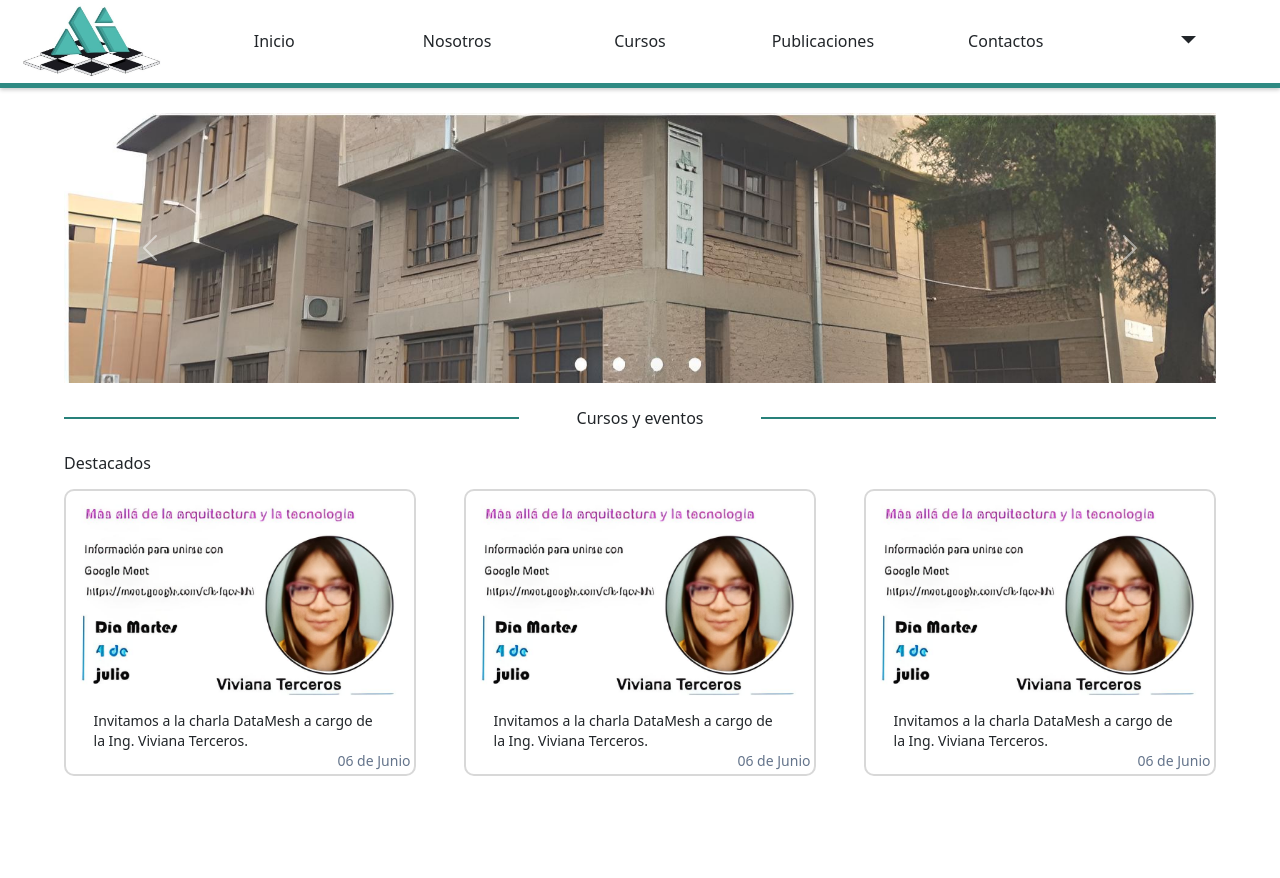
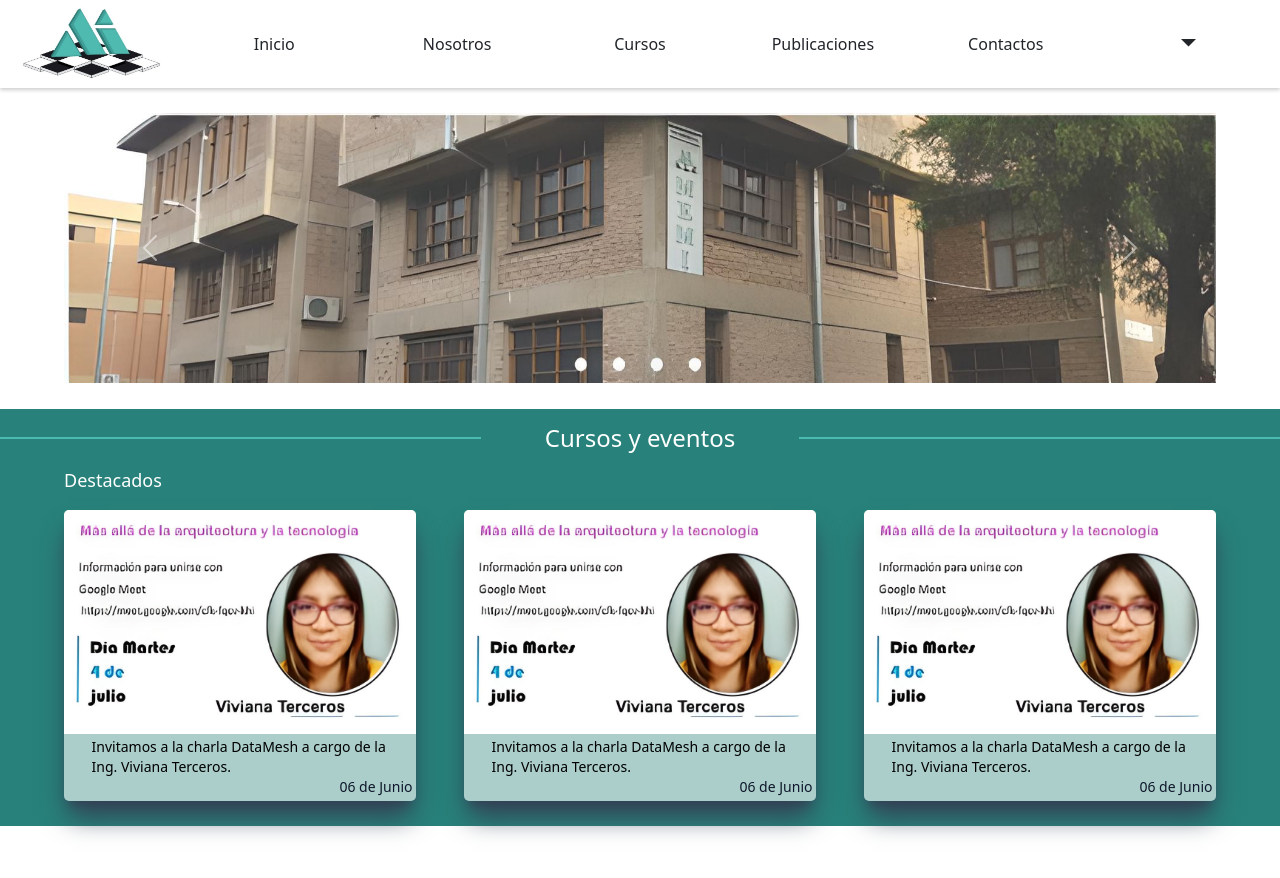
Before and after one commit to EmmanuelMamani/Memi, a Django app: page / in a window 1280 px wide. Run offline with Django 4.2, Linux system fonts and the light colour scheme; some libraries are stand-ins or nearby versions.

Commit message:
home, nosotros y cursos front

```diff
--- a/main/static/css/header.css
+++ b/main/static/css/header.css
@@ -1,11 +1,17 @@
 body{
     margin: 0;
     padding: 0;
+    font-family: 'Catamaran', sans-serif;
+    font-weight: 500;
 }
 header{
     height: 10vh;
-    border-bottom: 5px solid #2F8A83;
     box-shadow: 0px 2px 4px rgba(0, 0, 0, 0.2);
+    position: fixed; /* Fija el header en su posición */
+    top: 0; /* Asegura que el header esté pegado a la parte superior de la página */
+    left: 0; /* Asegura que el header esté pegado a la izquierda de la página */
+    width: 100%; /* Asegura que el header ocupe toda la anchura de la ventana */
+    z-index: 999;
 }
 #logo{
     height: 9vh;
@@ -25,3 +31,27 @@ a{
 .option:hover{
     background-color: #1d6862;
 }
+
+/* Estilos para navegadores basados en WebKit (Chrome, Safari, etc.) */
+/* Cambiar el color del fondo del scrollbar */
+::-webkit-scrollbar {
+    width: 12px; /* Ancho del scrollbar vertical */
+  }
+
+  ::-webkit-scrollbar-track {
+    background-color: #f1f1f1; /* Color de fondo del track del scrollbar */
+  }
+
+  /* Cambiar el color de la barra del scrollbar */
+  ::-webkit-scrollbar-thumb {
+    background-color: #ABCECB; /* Color de la barra del scrollbar */
+    border-radius: 6px; /* Borde redondeado de la barra */
+  }
+
+  /* Estilos para navegadores basados en Firefox */
+  /* Cambiar el ancho y color del scrollbar vertical */
+  /* Puedes omitir este bloque si solo te interesa cambiar el scrollbar en WebKit */
+  body {
+    scrollbar-width: thin; /* Ancho del scrollbar vertical */
+    scrollbar-color: #ABCECB #f1f1f1; /* Color de la barra y fondo del scrollbar */
+  }
--- a/main/static/css/home.css
+++ b/main/static/css/home.css
@@ -1,3 +1,11 @@
+#contenedor{
+  position: fixed; /* Fija el sidebar en su posición */
+  top: 10vh;
+  left: 0;
+  bottom: 0;
+  overflow: auto;
+}
+
 .carousel{
     margin-top: 2%;
     width: 90%;
@@ -5,33 +13,43 @@
 }
 
 .titulo {
-    margin-top: 2%;
     display: flex;
     align-items: center;
-    margin-left: 5%;
-    width: 90%;
+    width: 100%;
   }
   #titulo{
     margin-left: 5%;
     margin-right: 5%;
+    color: white;
   }
   .linea {
     flex-grow: 1;
     height: 2px;
+    background-color: #4CBBAF;
+  }
+  #contenedor1{
+    margin-top: 2%;
+    padding-top: 1%;
+    padding-bottom: 2%;
     background-color: #28817A;
   }
-  #contenedor{
-    margin-left: 5%;
-    width: 90%;
-    padding-top: 2%;
-    padding-bottom: 2%;
-  }
   .evento{
-    border: 2px solid rgb(216, 216, 216);
-    border-radius: 10px;
-    padding: 1%;
+    border-radius: 5px;
+    background-color: #ABCECB;
+    color: black;
   }
   .img{
+    border-top-left-radius: 5px;
+    border-top-right-radius: 5px;
     width: 100%;
     height: auto;
   }
+  .cursos{
+    margin-top: 1%;
+    color: white;
+    margin-left: 5%;
+    width: 90%;
+  }
+  .descripcion{
+    padding: 1%;
+  }
--- a/main/templates/header.html
+++ b/main/templates/header.html
@@ -4,10 +4,11 @@
 <head>
     <meta charset="UTF-8">
     <meta name="viewport" content="width=device-width, initial-scale=1.0">
-    <link href="https://cdn.jsdelivr.net/npm/bootstrap@5.3.0/dist/css/bootstrap.min.css" rel="stylesheet" integrity="sha384-9ndCyUaIbzAi2FUVXJi0CjmCapSmO7SnpJef0486qhLnuZ2cdeRhO02iuK6FUUVM" crossorigin="anonymous">
-    <script src="https://cdn.jsdelivr.net/npm/bootstrap@5.3.0/dist/js/bootstrap.bundle.min.js" integrity="sha384-geWF76RCwLtnZ8qwWowPQNguL3RmwHVBC9FhGdlKrxdiJJigb/j/68SIy3Te4Bkz" crossorigin="anonymous"></script>
     <script src="https://cdn.tailwindcss.com"></script>
     <link rel="stylesheet" href="https://fonts.googleapis.com/css2?family=Material+Symbols+Outlined:opsz,wght,FILL,GRAD@20..48,100..700,0..1,-50..200" />
+    <link rel="preconnect" href="https://fonts.googleapis.com">
+    <link rel="preconnect" href="https://fonts.gstatic.com" crossorigin>
+    <link href="https://fonts.googleapis.com/css2?family=Catamaran:wght@100;200;300;400;500;600;700;800;900&family=Poiret+One&display=swap" rel="stylesheet">
     <link rel="stylesheet" href="{% static 'css/header.css' %}">
     {% block estilos %}
 
@@ -17,9 +18,9 @@
 <body>
     <header class="grid grid-cols-7 justify-items-center">
         <div class="flex items-center"><img src="{% static 'img\logo.jpg' %}" id="logo"></div>
-        <div class="flex items-center"><a href="#">Inicio</a></div>
-        <div class="flex items-center"><a href="#">Nosotros</a></div>
-        <div class="flex items-center"><a href="#">Cursos</a></div>
+        <div class="flex items-center"><a href="{% url 'inicio'%}">Inicio</a></div>
+        <div class="flex items-center"><a href="{% url 'nosotros'%}">Nosotros</a></div>
+        <div class="flex items-center"><a href="{% url 'cursos' %}">Cursos</a></div>
         <div class="flex items-center"><a href="#">Publicaciones</a></div>
         <div class="flex items-center"><a href="#">Contactos</a></div>
         <div class="flex items-center"><a href="#" class="transform transition-transform duration-500 active:rotate-180" id="desplegar"><span class="material-symbols-outlined text-4xl" id="icono">arrow_drop_down</span></a></div>
@@ -32,6 +33,8 @@
         {% block main %}
         {% endblock %}
     </div>
+    {% block js %}
+    {% endblock %}
 </body>
 <script>
     var desplegar=document.getElementById("desplegar")
--- a/main/templates/home.html
+++ b/main/templates/home.html
@@ -2,9 +2,12 @@
 {% extends 'header.html' %}
 {% load static %}
 {% block estilos %}
+<link href="https://cdn.jsdelivr.net/npm/bootstrap@5.3.0/dist/css/bootstrap.min.css" rel="stylesheet" integrity="sha384-9ndCyUaIbzAi2FUVXJi0CjmCapSmO7SnpJef0486qhLnuZ2cdeRhO02iuK6FUUVM" crossorigin="anonymous">
+<script src="https://cdn.jsdelivr.net/npm/bootstrap@5.3.0/dist/js/bootstrap.bundle.min.js" integrity="sha384-geWF76RCwLtnZ8qwWowPQNguL3RmwHVBC9FhGdlKrxdiJJigb/j/68SIy3Te4Bkz" crossorigin="anonymous"></script>
 <link rel="stylesheet" href="{% static 'css/home.css' %}">
 {% endblock %}
 {% block main %}
+<div id="contenedor">
   <div id="carouselExampleAutoplaying" class="carousel slide" data-bs-ride="carousel">
     <div class="carousel-inner">
       <div class="carousel-item active">
@@ -27,28 +30,37 @@
     </button>
   </div>
 
+  <div id="contenedor1">
     <h2 class="titulo">
       <span class="linea"></span>
-    <span id="titulo">Cursos y eventos</span>
+      <span id="titulo" class="text-2xl">Cursos y eventos</span>
       <span class="linea"></span>
     </h2>
-  <div id="contenedor">
-    <h3>Destacados</h3>
+    <div class="cursos">
+      <h3 class="text-lg">Destacados</h3>
       <div id="eventos" class="grid grid-cols-3 gap-5 mt-3">
-        <div class="evento">
+          <div class="evento shadow-slate-700 shadow-xl">
               <img src="{% static 'img\evento.png' %}" alt="" class="img">
+              <div class="descripcion">
                 <p class="px-4 text-sm">Invitamos a la charla DataMesh a cargo de la Ing. Viviana Terceros.</p>
-            <p class="text-end text-slate-500 text-sm">06 de Junio</p>
+                <p class="text-end text-slate-900 text-sm">06 de Junio</p>
               </div>
-        <div class="evento">
+          </div>
+          <div class="evento shadow-slate-700 shadow-xl">
               <img src="{% static 'img\evento.png' %}" alt=""  class="img">
+              <div class="descripcion">
                 <p class="px-4 text-sm">Invitamos a la charla DataMesh a cargo de la Ing. Viviana Terceros.</p>
-            <p class="text-end text-slate-500 text-sm">06 de Junio</p>
+                <p class="text-end text-slate-900 text-sm">06 de Junio</p>
               </div>
-        <div class="evento">
+          </div>
+          <div class="evento shadow-slate-700 shadow-xl">
               <img src="{% static 'img\evento.png' %}" alt=""  class="img">
+              <div class="descripcion">
                 <p class="px-4 text-sm">Invitamos a la charla DataMesh a cargo de la Ing. Viviana Terceros.</p>
-            <p class="text-end text-slate-500 text-sm">06 de Junio</p>
+                <p class="text-end text-slate-900 text-sm">06 de Junio</p>
+              </div>
+          </div>
+      </div>
     </div>
   </div>
 </div>
--- a/main/urls.py
+++ b/main/urls.py
@@ -1,5 +1,7 @@
 from django.urls import path
 from . import views
 urlpatterns = [
-    path('',views.header)
+    path('',views.header,name='inicio'),
+    path('nosotros/', views.nosotros,name='nosotros'),
+    path('cursos/',views.cursos,name='cursos')
 ]
--- a/main/views.py
+++ b/main/views.py
@@ -3,3 +3,9 @@ from django.shortcuts import render
 # Create your views here.
 def header(request):
     return render(request,'home.html')
+
+def nosotros(request):
+    return render(request,'nosotros.html')
+
+def cursos(request):
+    return render(request,'cursos.html')
```
Also changed, not shown: main/static/css/cursos.css (added, +115 -0 lines), main/static/css/nosotros.css (added, +38 -0 lines), main/templates/cursos.html (added, +116 -0 lines), main/templates/nosotros.html (added, +53 -0 lines), main/static/img/mision.JPG (added), main/static/img/servicios.JPG (added), main/static/img/vision.JPG (added). Lines whose indentation alone changed are shown as unchanged.
